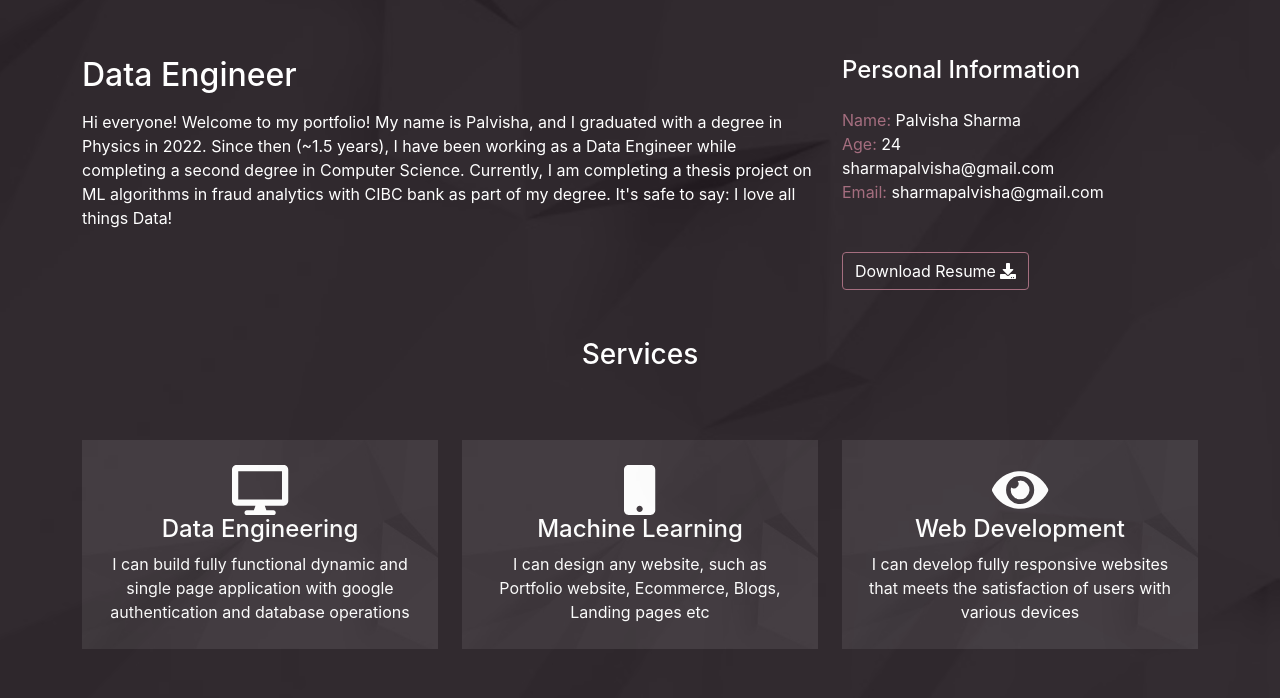
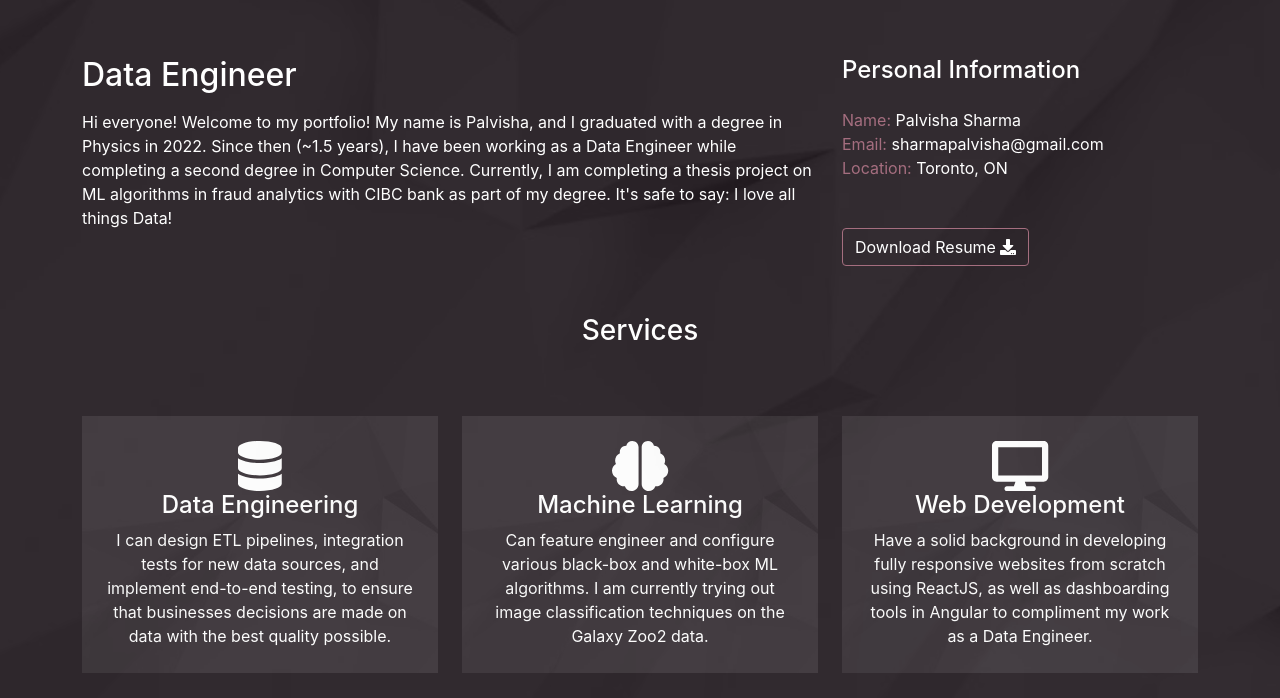
Before and after one commit to vchauha4/React-Portfolio, a React (Create React App) app: page /about in a window 1280 px wide. Shown: the part 220-918 px from the top of the page. Built offline with nearby package versions, Linux system fonts and the light colour scheme.

Commit message:
smol change

```diff
--- a/src/Components/AboutMe/AboutMe.js
+++ b/src/Components/AboutMe/AboutMe.js
@@ -1,4 +1,4 @@
-import { faDesktop, faDownload, faEye, faMobile } from '@fortawesome/free-solid-svg-icons';
+import { faDatabase, faBrain, faDesktop, faDownload} from '@fortawesome/free-solid-svg-icons';
 import { FontAwesomeIcon } from '@fortawesome/react-fontawesome';
 import { motion } from 'framer-motion';
 import React from 'react';
@@ -28,9 +28,8 @@ const AboutMe = () => {
         <div className="col-md-4">
           <h4 className="mb-4">Personal Information</h4>
           <p><span className="brand-text">Name: </span>Palvisha Sharma</p>
-          <p><span className="brand-text">Age: </span>24</p>
-sharmapalvisha@gmail.com
           <p><span className="brand-text">Email: </span>sharmapalvisha@gmail.com</p>
+          <p><span className="brand-text">Location: </span>Toronto, ON</p>
           <a target="_blank" href="https://drive.google.com/file/d/1k8kZjIzx7rqoENFm2G86yJ2qxq_6I_f0/view?usp=drive_link">
           <button className="btn brand-btn mt-5">Download Resume <span><FontAwesomeIcon icon={faDownload}></FontAwesomeIcon></span></button>
           </a>
@@ -40,28 +39,28 @@ sharmapalvisha@gmail.com
       <div className="row mt-5 text-center mb-5">
         <div className="col-md-4">
           <div className="service-box">
-            <FontAwesomeIcon className="myicon" icon={faDesktop}></FontAwesomeIcon>
+            <FontAwesomeIcon className="myicon" icon={faDatabase}></FontAwesomeIcon>
             <h4>Data Engineering</h4>
             <p>
-              I can build fully functional dynamic and single page application with google authentication and database operations
+            I can design ETL pipelines, integration tests for new data sources, and implement end-to-end testing, to ensure that businesses decisions are made on data with the best quality possible.
             </p>
           </div>
         </div>
         <div className="col-md-4">
           <div className="service-box">
-            <FontAwesomeIcon className="myicon" icon={faMobile}></FontAwesomeIcon>
+            <FontAwesomeIcon className="myicon" icon={faBrain}></FontAwesomeIcon>
             <h4>Machine Learning</h4>
             <p>
-              I can design any website, such as Portfolio website, Ecommerce, Blogs, Landing pages etc
+            Can feature engineer and configure various black-box and white-box ML algorithms. I am currently trying out image classification techniques on the Galaxy Zoo2 data.
             </p>
           </div>
         </div>
         <div className="col-md-4">
           <div className="service-box">
-            <FontAwesomeIcon className="myicon" icon={faEye}></FontAwesomeIcon>
+            <FontAwesomeIcon className="myicon" icon={faDesktop}></FontAwesomeIcon>
             <h4>Web Development</h4>
             <p>
-              I can develop fully responsive websites that meets the satisfaction of users with various devices
+            Have a solid background in developing fully responsive websites from scratch using ReactJS, as well as dashboarding tools in Angular to compliment my work as a Data Engineer.
             </p>
           </div>
         </div>
--- a/src/Components/Resume/Resume.js
+++ b/src/Components/Resume/Resume.js
@@ -45,7 +45,7 @@ const Resume = () => {
             {
               familiar.map(skill => <span className="lowskill">{skill}</span> )
             }
-            <a target="_blank" href="https://drive.google.com/u/0/uc?id=1Iog7pdvkCA3HFp0iDyczZ5wP5zd2G-3q&export=download">
+            <a target="_blank" href="https://drive.google.com/file/d/1k8kZjIzx7rqoENFm2G86yJ2qxq_6I_f0/view?usp=drive_link">
           <button className="btn brand-btn mt-5">Download Resume <span><FontAwesomeIcon icon={faDownload}></FontAwesomeIcon></span></button>
           </a>
           </div>
```
